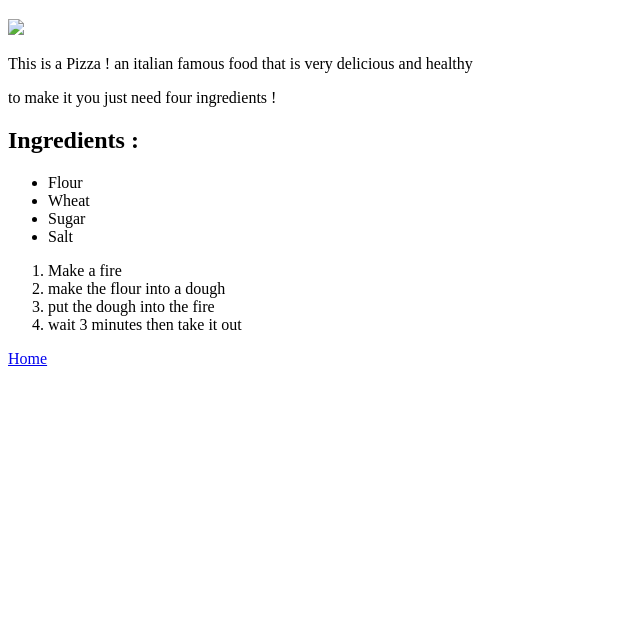
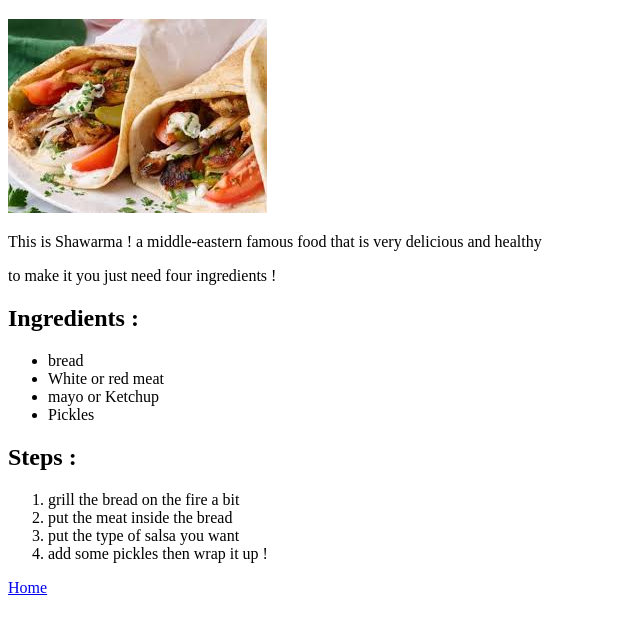
Before and after one commit to AhmadSa7/odin-recipes, a plain HTML site: page recipes/shawarma.html in a window 1280 px wide. Shown: the part 61-692 px from the top of the page, without its empty margins (0-640 px from the left). Drawn offline with Linux system fonts and the light colour scheme.

Commit message:
Fix code not appearing

```diff
--- a/recipes/shawarma.html
+++ b/recipes/shawarma.html
@@ -7,21 +7,22 @@
 </head>
 <body>
     <h1>Shawarma</h1>
-    <img src="../images/pizza">
-    <p>This is a Pizza ! an italian famous food that is very delicious and healthy</p>
+    <img src="../images/shawarma.jpeg">
+    <p>This is  Shawarma ! a middle-eastern famous food that is very delicious and healthy</p>
     <p>to make it you just need four ingredients !</p>
     <h2>Ingredients : </h2>
     <ul>
-        <li>Flour</li>
-        <li>Wheat</li>
-        <li>Sugar</li>
-        <li>Salt</li>
+        <li>bread</li>
+        <li>White or red meat</li>
+        <li>mayo or Ketchup</li>
+        <li>Pickles</li>
     </ul>
+    <h2>Steps :</h2>
     <ol>
-        <li>Make a fire</li>
-        <li> make the flour into a dough</li>
-        <li>put the dough into the fire</li>
-        <li>wait 3 minutes then take it out</li>
+        <li>grill the bread on the fire a bit</li>
+        <li> put the meat inside the bread</li>
+        <li>put the type of salsa you want</li>
+        <li>add some pickles then wrap it up !</li>
 
     </ol>
     <a href="../index.html">Home</a>
```
Also changed, not shown: index.html (+5 -2 lines), recipes/pizza.html (+8 -7 lines).
